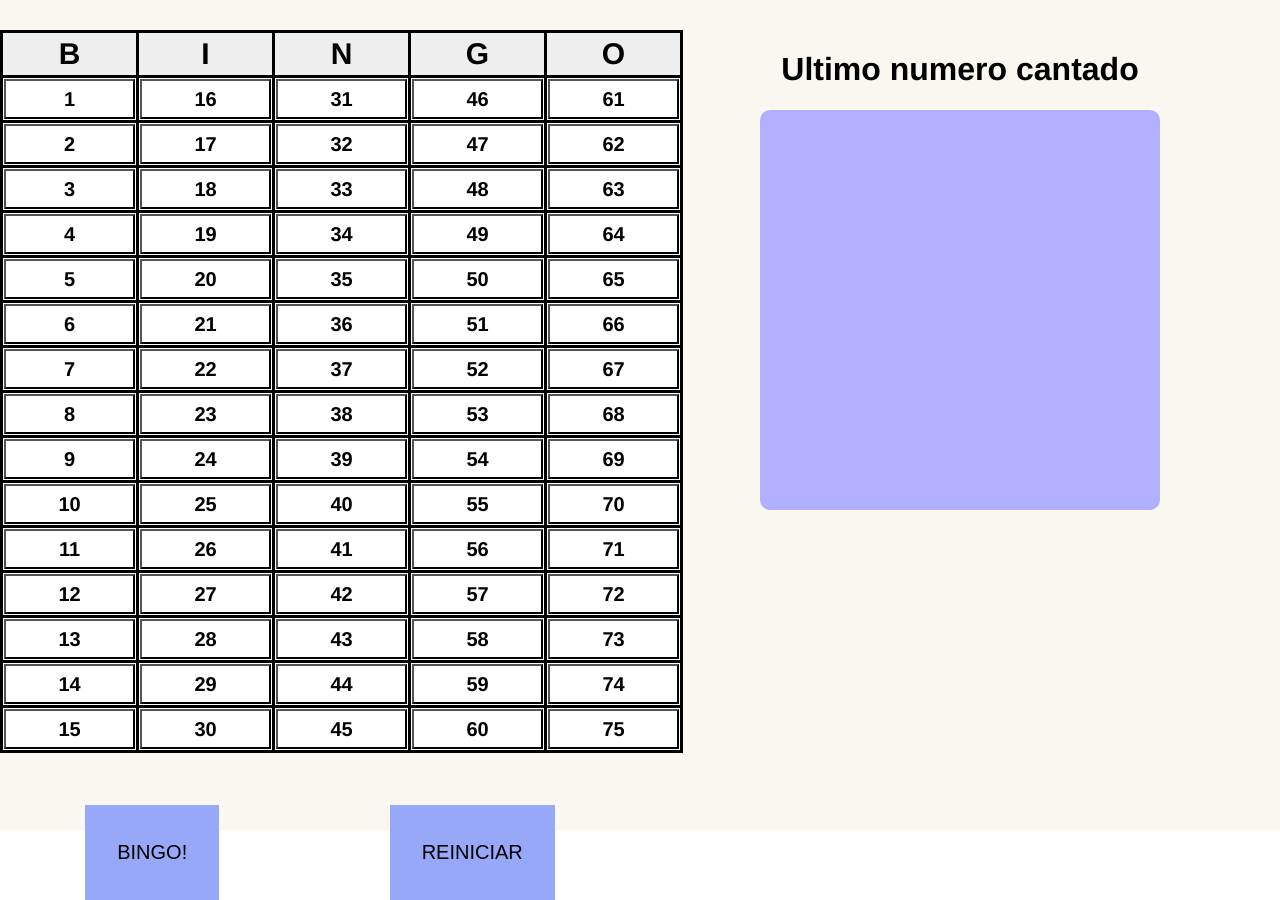
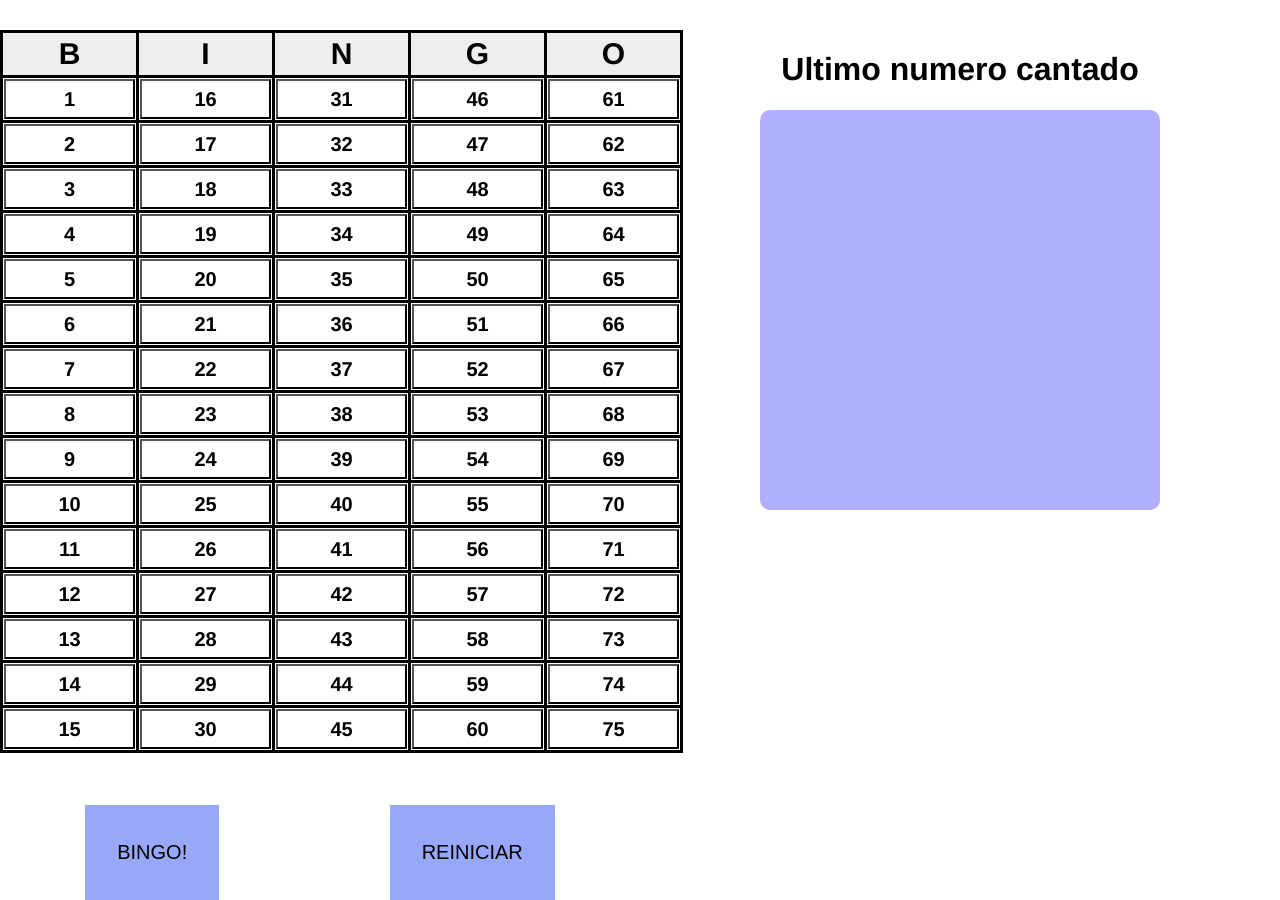
Before and after one commit to Nicoov/Bingo, a React (Create React App) app: page / in a window 1280 px wide. Built offline with nearby package versions, Linux system fonts and the light colour scheme.

Commit message:
update style

```diff
--- a/src/App.css
+++ b/src/App.css
@@ -1,5 +1,4 @@
 .App {
-  background-color: #FAF7F0;
   font-family: Helvetica;
 }
 
```
